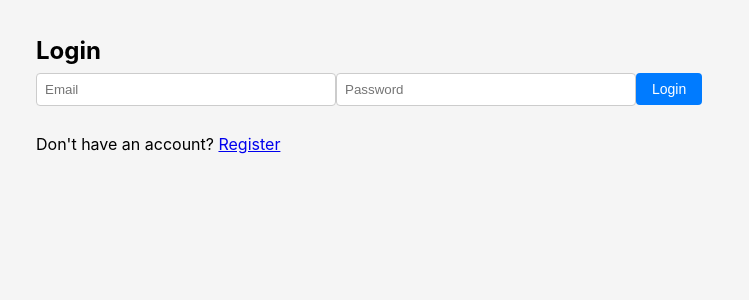
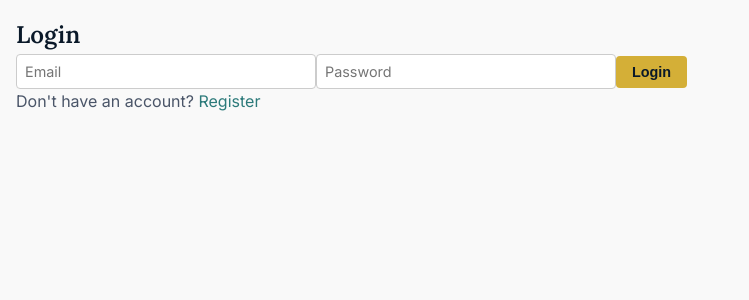
Before and after one commit to 0m0D1NGR0NALD/Imperium, a React (Vite) app in the folder packages/web/: page /login in a window 1280 px wide. Shown: the top 300 px of the page, without its empty margins (0-749 px from the left). Built offline with nearby package versions, Linux system fonts and the light colour scheme; no server answers.

Commit message:
update web page css

```diff
--- a/packages/web/src/index.css
+++ b/packages/web/src/index.css
@@ -1,3 +1,16 @@
+/* Imperium Theme */
+@import url('https://fonts.googleapis.com/css2?family=Inter:wght@400;500;600;700&family=Lora:wght@400;500;600&display=swap');
+
+:root {
+  --primary-dark: #0A1929;
+  --primary-gold: #D4AF37;
+  --secondary-teal: #2C7A7A;
+  --gray-dark: #4A5568;
+  --gray-light: #F9F9F9;
+  --font-sans: 'Inter', -apple-system, BlinkMacSystemFont, 'Segoe UI', Roboto, Oxygen, Ubuntu, Cantarell, 'Open Sans', 'Helvetica Neue', sans-serif;
+  --font-serif: 'Lora', 'Merriweather', Georgia, serif;
+}
+
 * {
   margin: 0;
   padding: 0;
@@ -5,34 +18,161 @@
 }
 
 body {
-  font-family: -apple-system, BlinkMacSystemFont, 'Segoe UI', Roboto, Oxygen, Ubuntu, Cantarell, 'Open Sans', 'Helvetica Neue', sans-serif;
-  background-color: #f5f5f5;
-  padding: 20px;
+  background-color: var(--gray-light);
+  color: var(--gray-dark);
+  font-family: var(--font-sans);
+  line-height: 1.6;
+}
+
+h1, h2, h3, .hero-text {
+  font-family: var(--font-serif);
+  color: var(--primary-dark);
+}
+
+a {
+  color: var(--secondary-teal);
+  text-decoration: none;
+}
+a:hover {
+  text-decoration: underline;
 }
 
 button {
+  background-color: var(--primary-gold);
+  color: var(--primary-dark);
+  border: none;
+  padding: 0.5rem 1rem;
+  border-radius: 4px;
+  font-weight: 600;
   cursor: pointer;
-  background-color: #007bff;
-  color: white;
-  border: none;
-  padding: 8px 16px;
-  border-radius: 4px;
-  font-size: 14px;
+  transition: background-color 0.2s, transform 0.1s;
+  font-size: 0.9rem;
+}
+button:hover {
+  background-color: #b38f2c;
+}
+button:active {
+  transform: scale(0.98);
 }
 
-button:hover {
-  background-color: #0056b3;
-}
-
-input, select {
-  margin: 8px 0;
-  padding: 8px;
+input, select, textarea {
+  padding: 0.5rem;
   border: 1px solid #ccc;
   border-radius: 4px;
+  font-family: var(--font-sans);
+  font-size: 0.9rem;
   width: 100%;
   max-width: 300px;
 }
 
-form {
-  margin-bottom: 20px;
+.container {
+  max-width: 1200px;
+  margin: 0 auto;
+  padding: 1rem;
 }
+
+.card {
+  background: white;
+  border-radius: 8px;
+  box-shadow: 0 2px 4px rgba(0,0,0,0.05);
+  padding: 1rem;
+  margin-bottom: 1rem;
+}
+
+.two-column {
+  display: flex;
+  gap: 2rem;
+  flex-wrap: wrap;
+}
+.two-column .main {
+  flex: 2;
+  min-width: 300px;
+}
+.two-column .sidebar {
+  flex: 1;
+  min-width: 250px;
+}
+
+.info-box {
+  background-color: #eef2f5;
+  border-left: 4px solid var(--primary-gold);
+  padding: 1rem;
+  margin-bottom: 1.5rem;
+  border-radius: 4px;
+}
+.info-box h3 {
+  margin-top: 0;
+  color: var(--primary-dark);
+}
+.info-icon {
+  font-size: 1.5rem;
+  margin-bottom: 0.5rem;
+}
+
+.metric-card {
+  background: white;
+  border-radius: 8px;
+  padding: 1rem;
+  box-shadow: 0 2px 4px rgba(0,0,0,0.05);
+  text-align: center;
+  flex: 1;
+  min-width: 150px;
+}
+.metric-card h3 {
+  margin-bottom: 0.5rem;
+  font-size: 1rem;
+}
+.metric-value {
+  font-size: 1.5rem;
+  font-weight: bold;
+  color: var(--primary-gold);
+}
+.metric-subtitle {
+  font-size: 0.8rem;
+  color: var(--gray-dark);
+}
+
+/* Landing Page */
+.landing {
+  text-align: center;
+  padding: 2rem;
+}
+.hero {
+  margin-bottom: 3rem;
+}
+.hero h1 {
+  font-size: 3rem;
+  margin-bottom: 0.5rem;
+}
+.tagline {
+  font-size: 1.2rem;
+  color: var(--gray-dark);
+  margin-bottom: 1.5rem;
+}
+.cta-buttons {
+  display: flex;
+  gap: 1rem;
+  justify-content: center;
+}
+.pillars {
+  display: flex;
+  justify-content: center;
+  gap: 2rem;
+  flex-wrap: wrap;
+  margin: 2rem 0;
+}
+.pillar {
+  background: white;
+  padding: 1rem;
+  border-radius: 8px;
+  box-shadow: 0 2px 4px rgba(0,0,0,0.05);
+  width: 200px;
+}
+.pillar h2 {
+  margin-bottom: 0.5rem;
+}
+.explanation {
+  max-width: 600px;
+  margin: 2rem auto;
+  font-size: 1rem;
+}
```
